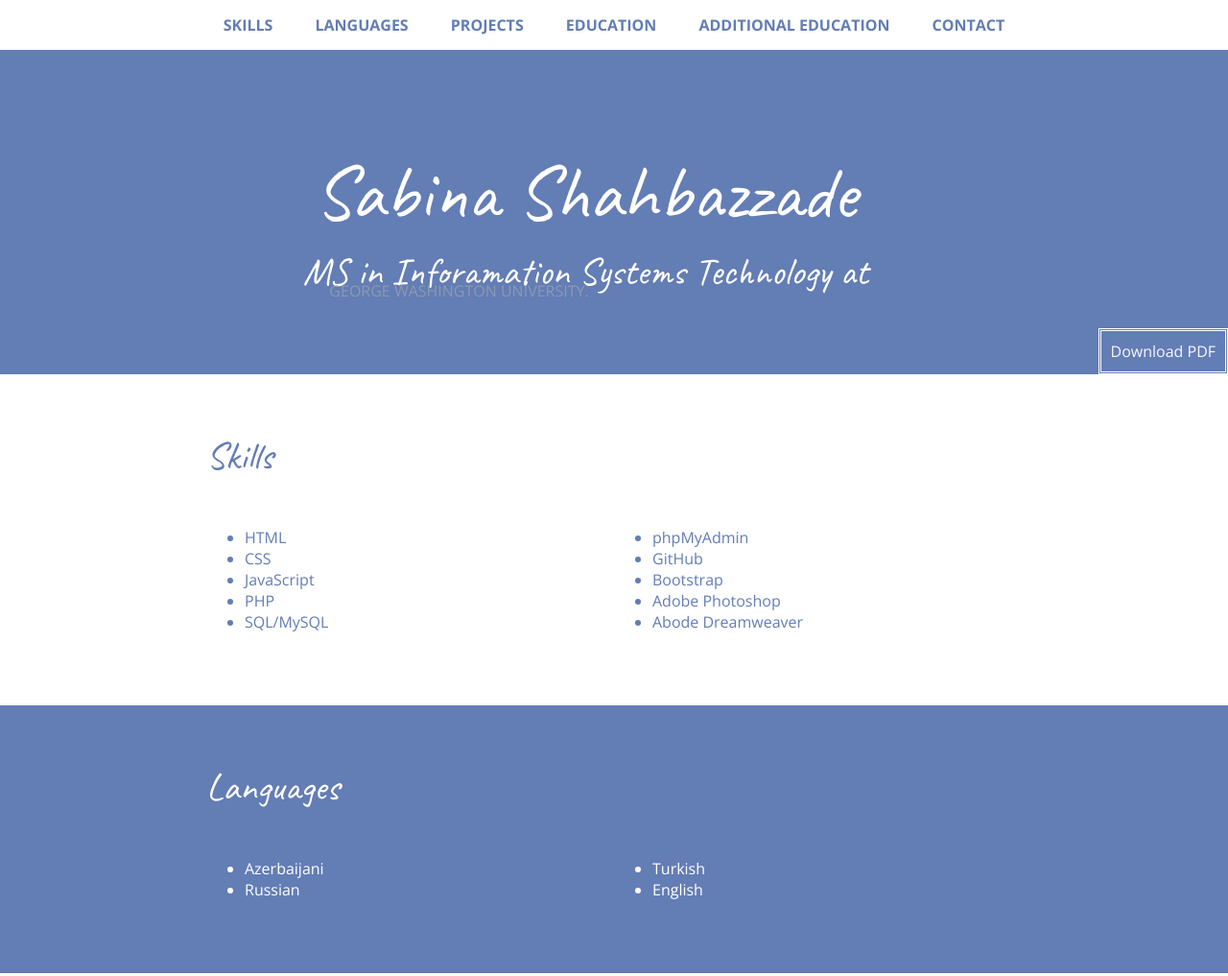
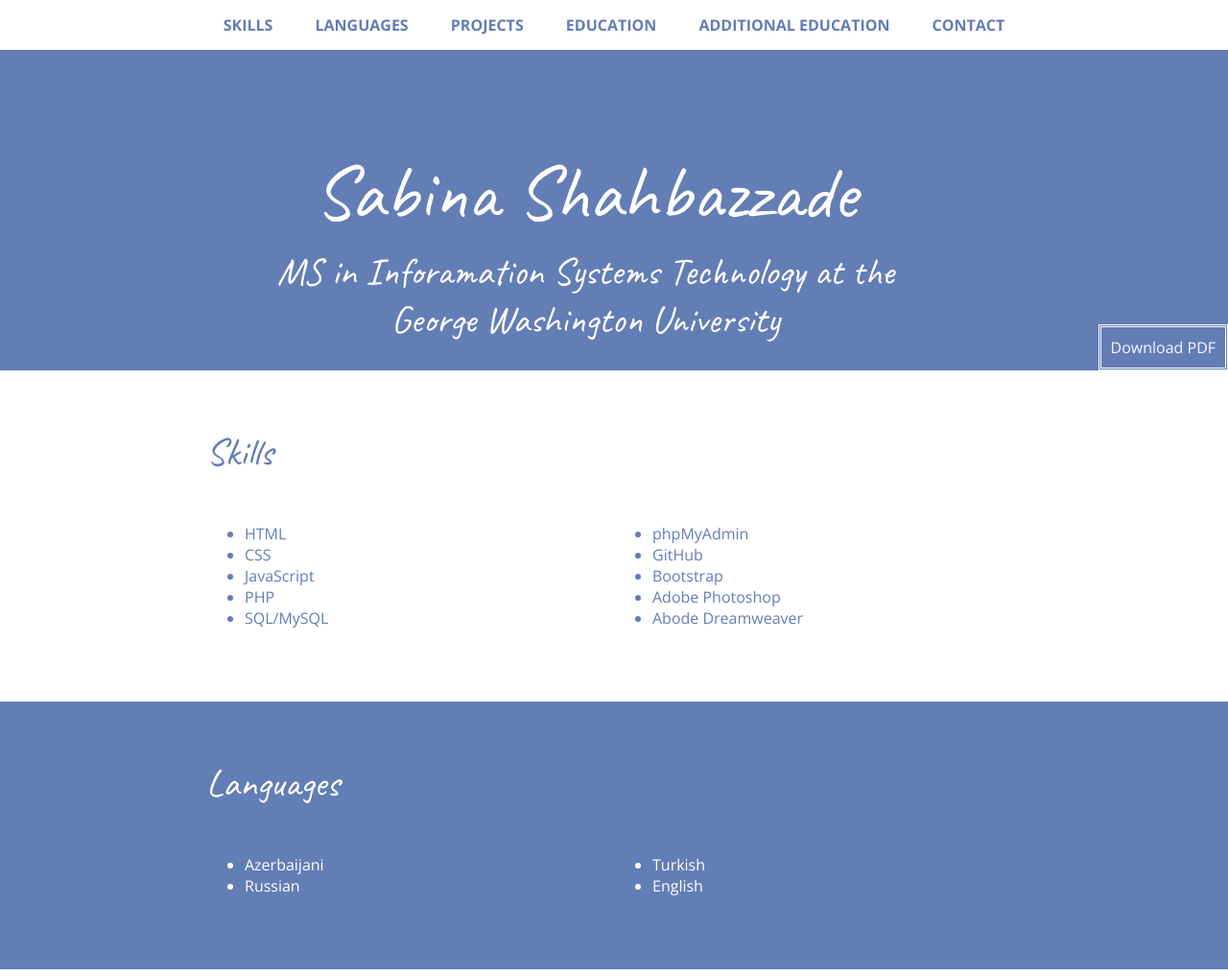
Before and after one commit to Shahbazzade/shahbazzade, a plain HTML site: page index.html in a window 1280 px wide. Shown: the top 1017 px of the page at 96% size. Drawn offline with nearby package versions, Linux system fonts and the light colour scheme.

Commit message:
Update index.html

```diff
--- a/index.html
+++ b/index.html
@@ -23,8 +23,7 @@
         <div class="content-wrap">
             <div class="column-wide">
               <h1>Sabina Shahbazzade</h1>
-      <h2 class="title">MS in Inforamation Systems Technology at  </h2>
-         <p>GEORGE WASHINGTON UNIVERSITY.</p>
+      <h2 class="title">MS in Inforamation Systems Technology at the George Washington University </h2>
             </div>
         </div>
 
```
